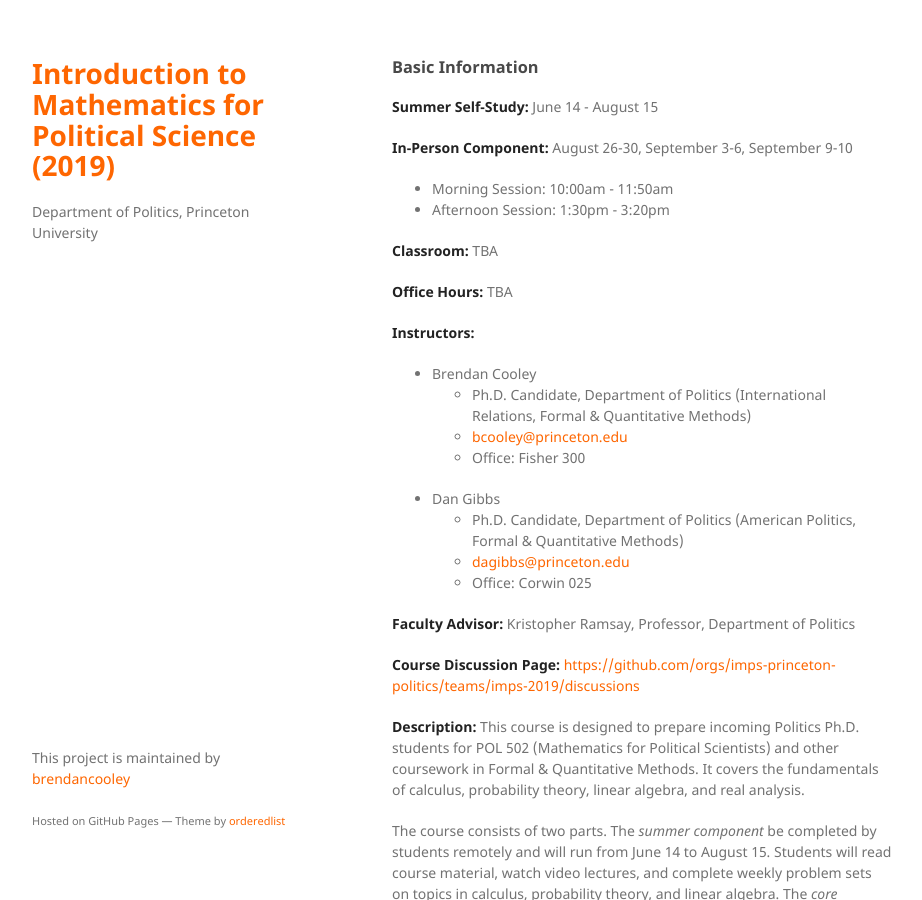
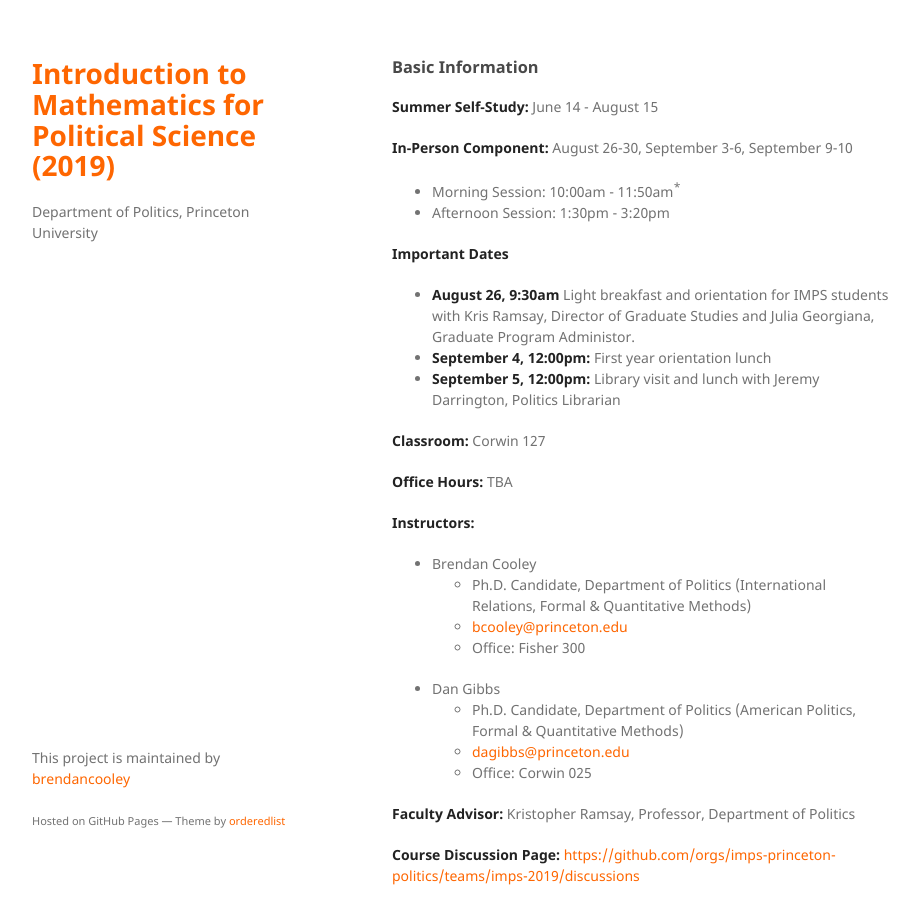
Before and after one commit to brendancooley/imps2019, a Jekyll site: the page built from index.md, in a window 1280 px wide and 900 px high. Shown: the whole window, without its empty margins (178-1100 px from the left). Built offline with Jekyll 4.4.1, drawn with Linux system fonts in a browser that asks for light colours; nearby versions of some CDN libraries; a script that is not in the unit is left out; our own code applies the rules of GitHub Pages for plain Markdown files; some of the changed text lies outside the part shown.

Commit message:
update dates

```diff
--- a/index.md
+++ b/index.md
@@ -8,10 +8,16 @@
 
 **In-Person Component:** August 26-30, September 3-6, September 9-10
 
-- Morning Session: 10:00am - 11:50am
+- Morning Session: 10:00am - 11:50am<sup>*</sup>
 - Afternoon Session: 1:30pm - 3:20pm
 
-**Classroom:** TBA
+**Important Dates**
+
+- **August 26, 9:30am** Light breakfast and orientation for IMPS students with Kris Ramsay, Director of Graduate Studies and Julia Georgiana, Graduate Program Administor.
+- **September 4, 12:00pm:** First year orientation lunch
+- **September 5, 12:00pm:** Library visit and lunch with Jeremy Darrington, Politics Librarian
+
+**Classroom:** Corwin 127
 
 **Office Hours:** TBA
 
@@ -99,9 +105,11 @@
 
 Ross's *Elementary Analysis* is a useful companion text to this part of the course. Purchasing the book is not necessary -- we will post course notes on this page for all topics covered in the core component.
 
+
+
 | Date   | Morning Session             | Afternoon Session                               | Problem Set |
 |--------|-----------------------------|-------------------------------------------------|-------------|
-| Aug 26 | Introduction, Summer Review   | Midterm Exam (Closed Book)              |  |
+| Aug 26 | Midterm Exam (Closed Book)   | Introduction, Summer Review           |  |
 | Aug 27 | Proofs and Logic            | Ordered Sets                            | Problem Set |
 | Aug 28 | Metric Spaces      | Metric Spaces                                  | Problem Set |
 | Aug 29 | Linear Spaces                   | Normed Linear Spaces   | Problem Set |
@@ -111,6 +119,8 @@
 | Sep 5  | Comparative Statics     |  Optimization: Existence and Uniqueness | Problem Set  |
 | Sep 6  | Exam Review (I)   | Exam Review (II)                                     |  |
 | Sep 10 | Final Exam (Closed Book) |                                                 |             |
+
+
 
 ### Getting Started with LaTeX
 
```
